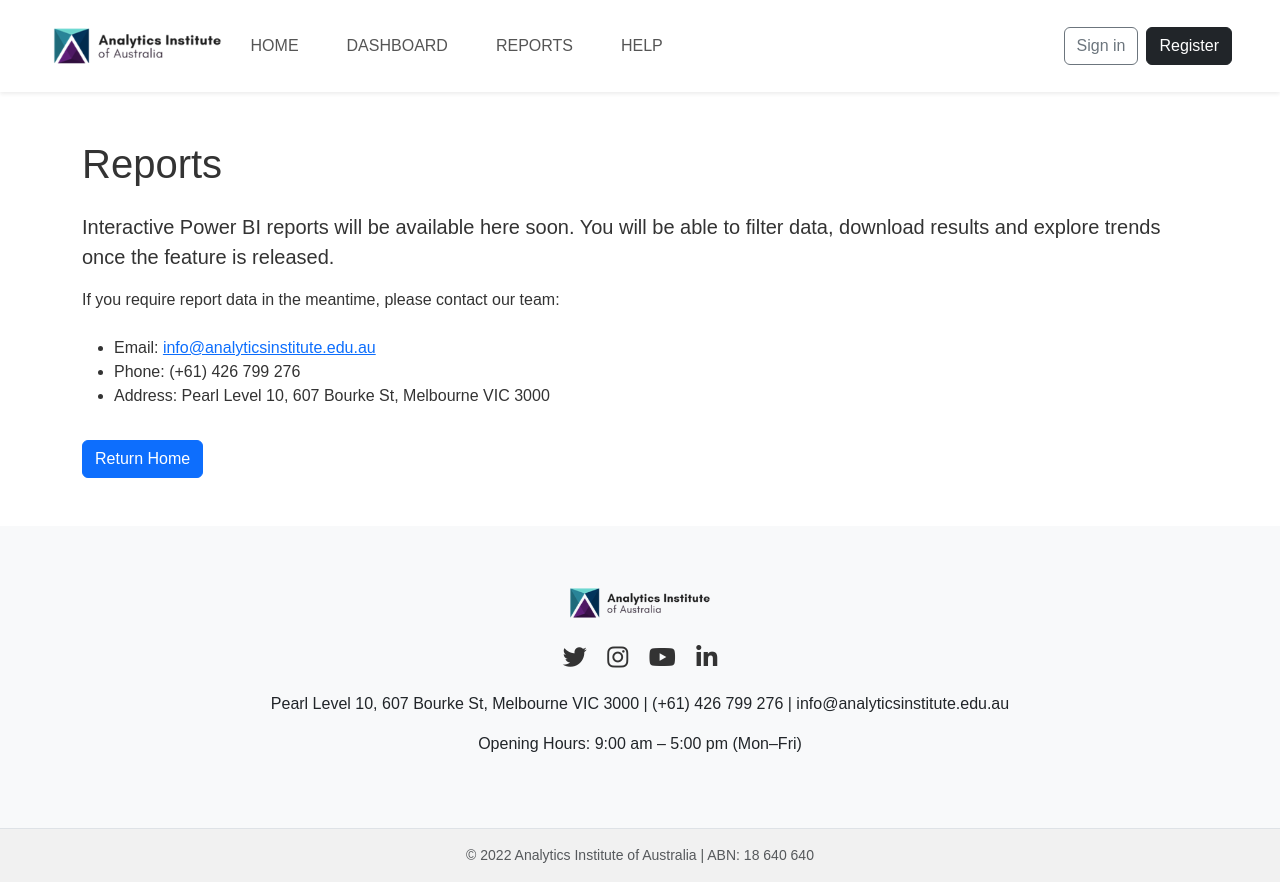
After one commit to wnzid/PowerBI-Dashboard, a Flask app: page /reports in a window 1280 px wide. The commit adds this page. Run offline with Flask 3, Linux system fonts and the light colour scheme.

Commit message:
Add reports page and route

```diff
--- a/Backend/app.py
+++ b/Backend/app.py
@@ -117,6 +117,12 @@ def help_page():
     return render_template('help.html')
 
 
+@app.route('/reports')
+def reports():
+    """Display available Power BI reports and contact info."""
+    return render_template('reports.html')
+
+
 @app.route('/coming_soon/<page>')
 def coming_soon(page):
     """Display placeholder pages for features not yet implemented."""
--- a/Backend/templates/partials/navbar.html
+++ b/Backend/templates/partials/navbar.html
@@ -10,7 +10,7 @@
       <ul class="navbar-nav me-auto mb-2 mb-lg-0">
         <li class="nav-item"><a class="nav-link" href="{{ url_for('home') }}">Home</a></li>
         <li class="nav-item"><a class="nav-link" href="{{ url_for('dashboard') }}">Dashboard</a></li>
-        <li class="nav-item"><a class="nav-link" href="{{ url_for('coming_soon', page='reports') }}">Reports</a></li>
+        <li class="nav-item"><a class="nav-link" href="{{ url_for('reports') }}">Reports</a></li>
         <li class="nav-item"><a class="nav-link" href="{{ url_for('help_page') }}">Help</a></li>
       </ul>
       <div class="d-flex">
--- /dev/null
+++ b/Backend/templates/reports.html
@@ -0,0 +1,15 @@
+{% extends "base.html" %}
+{% block title %}Reports{% endblock %}
+{% block content %}
+<div class="container py-5">
+  <h1 class="mb-4">Reports</h1>
+  <p class="lead">Interactive Power BI reports will be available here soon. You will be able to filter data, download results and explore trends once the feature is released.</p>
+  <p class="mb-4">If you require report data in the meantime, please contact our team:</p>
+  <ul>
+    <li>Email: <a href="mailto:info@analyticsinstitute.edu.au">info@analyticsinstitute.edu.au</a></li>
+    <li>Phone: (+61) 426 799 276</li>
+    <li>Address: Pearl Level 10, 607 Bourke St, Melbourne VIC 3000</li>
+  </ul>
+  <a class="btn btn-primary mt-3" href="{{ url_for('home') }}">Return Home</a>
+</div>
+{% endblock %}
```
